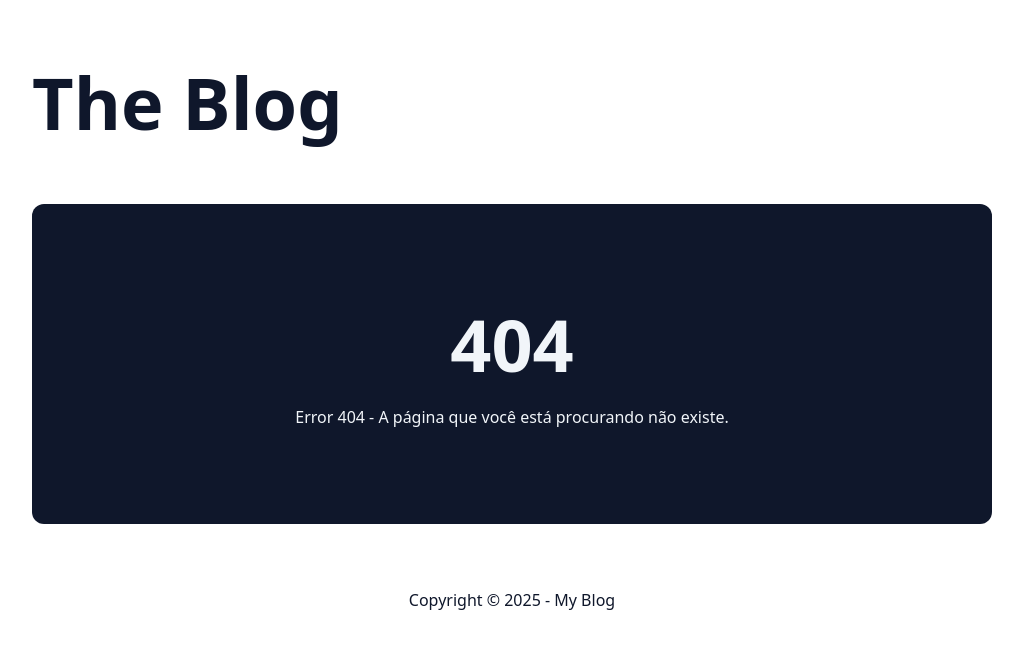
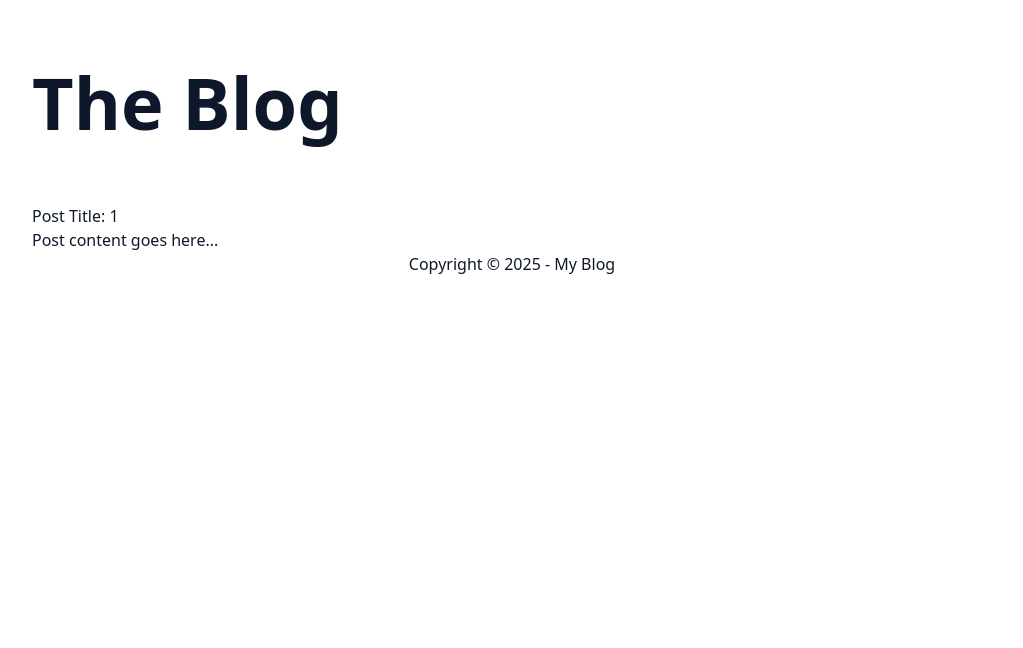
Before and after one commit to rdGxd/blog, a Next.js app: page /post/1 in a window 1280 px wide. Before the commit this address had no page. Shown: the top 648 px of the page, without its empty margins (128-1151 px from the left). Built offline with nearby package versions, Linux system fonts and the light colour scheme.

Commit message:
Criando rotas dinâmicas no Next.js

```diff
--- /dev/null
+++ b/src/app/post/[slug]/page.tsx
@@ -0,0 +1,13 @@
+type PostSlugPageProps = {
+  params: Promise<{ slug: string }>;
+};
+
+export default async function PostSlugPage({ params }: PostSlugPageProps) {
+  const { slug } = await params;
+  return (
+    <div>
+      <h1>Post Title: {slug}</h1>
+      <p>Post content goes here...</p>
+    </div>
+  );
+}
--- a/src/components/PostsList/index.tsx
+++ b/src/components/PostsList/index.tsx
@@ -8,7 +8,7 @@ export default async function PostsLists() {
   return (
     <div className="grid grid-cols-1 mb-16 gap-8 sm:grid-cols-2 lg:grid-cols-3">
       {posts.map((post) => {
-        const postLink = `/posts/${post.slug}`;
+        const postLink = `/post/${post.slug}`;
         return (
           <div key={post.id} className="flex flex-col gap-4 group">
             <PostCoverImage
```
